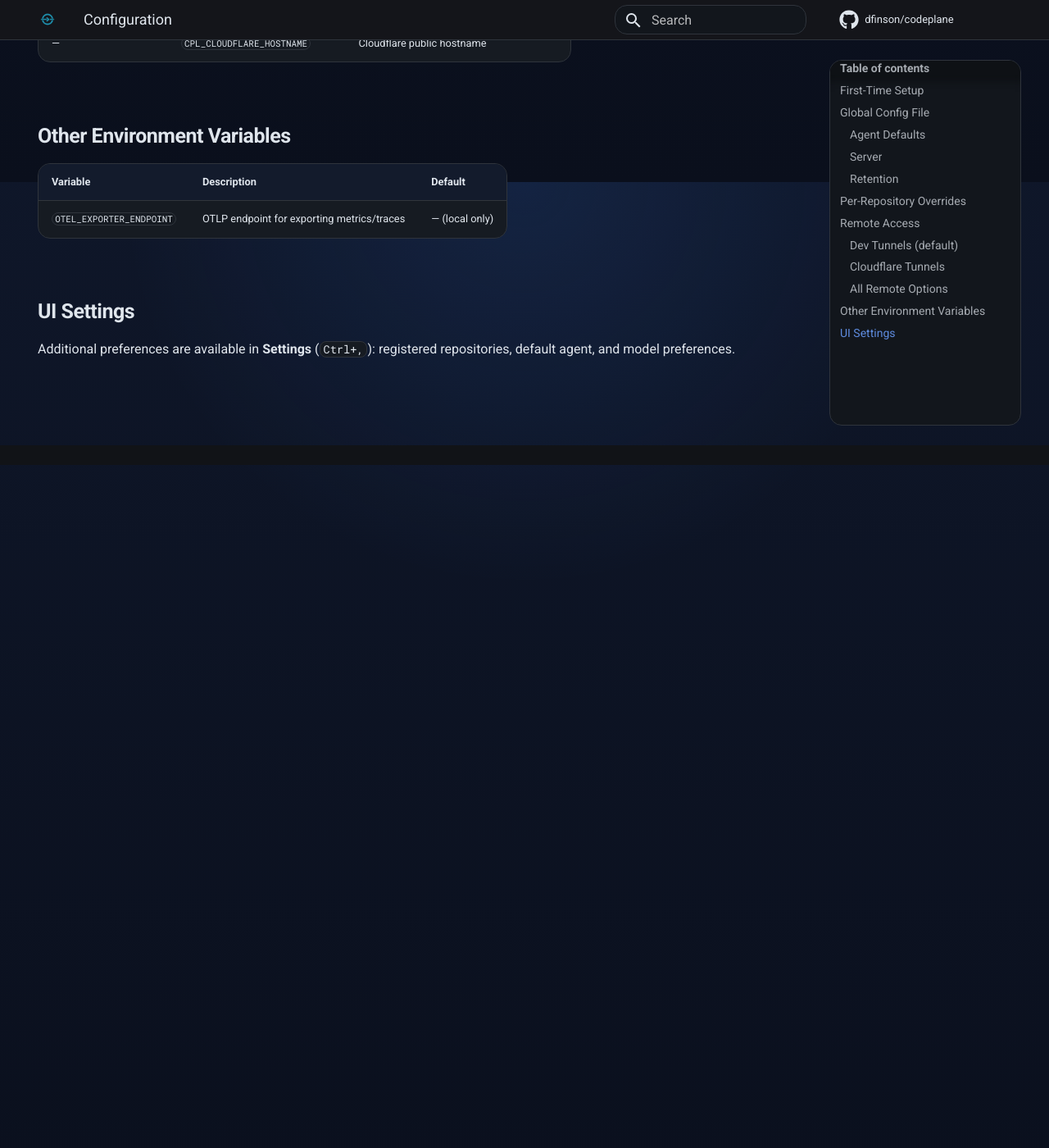
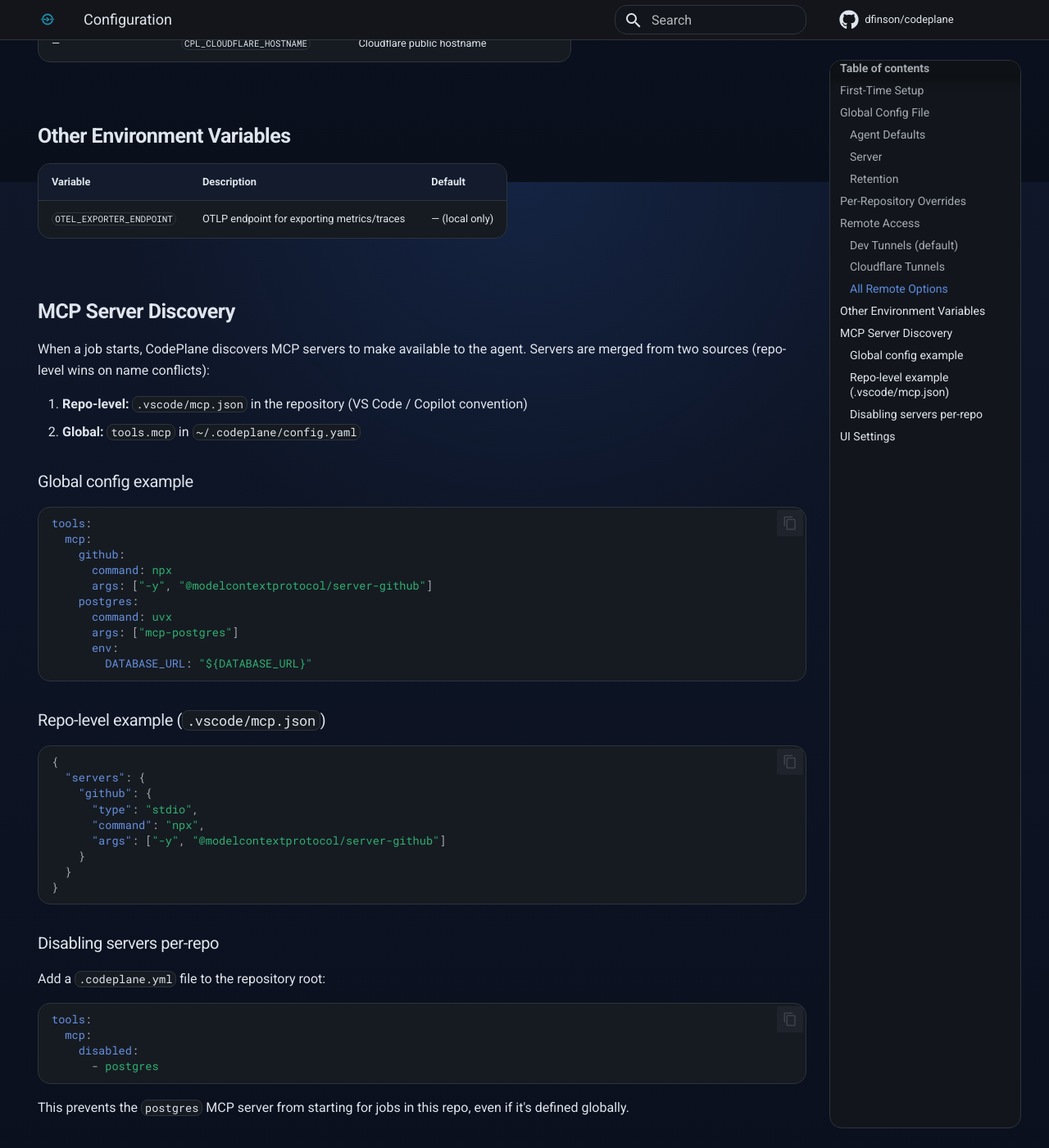
Before and after one commit to dfinson/agent-tower, an MkDocs documentation site: the page built from docs/configuration.md, in a window 1280 px wide and 1400 px high, scrolled down 2578 px. Shown: the whole window at 82% size. Built offline with MkDocs 1.6.1 and Material for MkDocs 9.7.7, drawn with Linux system fonts in a browser that asks for light colours; comment, search, counter and statistics services are not loaded; before the commit the page ends 3145 px from its top, so only the background shows below that.

Commit message:
docs: add MCP server reference and configuration docs

````diff
--- a/docs/configuration.md
+++ b/docs/configuration.md
@@ -110,6 +110,55 @@
 |----------|-------------|---------|
 | `OTEL_EXPORTER_ENDPOINT` | OTLP endpoint for exporting metrics/traces | — (local only) |
 
+## MCP Server Discovery
+
+When a job starts, CodePlane discovers MCP servers to make available to the agent. Servers are merged from two sources (repo-level wins on name conflicts):
+
+1. **Repo-level:** `.vscode/mcp.json` in the repository (VS Code / Copilot convention)
+2. **Global:** `tools.mcp` in `~/.codeplane/config.yaml`
+
+### Global config example
+
+```yaml
+tools:
+  mcp:
+    github:
+      command: npx
+      args: ["-y", "@modelcontextprotocol/server-github"]
+    postgres:
+      command: uvx
+      args: ["mcp-postgres"]
+      env:
+        DATABASE_URL: "${DATABASE_URL}"
+```
+
+### Repo-level example (`.vscode/mcp.json`)
+
+```json
+{
+  "servers": {
+    "github": {
+      "type": "stdio",
+      "command": "npx",
+      "args": ["-y", "@modelcontextprotocol/server-github"]
+    }
+  }
+}
+```
+
+### Disabling servers per-repo
+
+Add a `.codeplane.yml` file to the repository root:
+
+```yaml
+tools:
+  mcp:
+    disabled:
+      - postgres
+```
+
+This prevents the `postgres` MCP server from starting for jobs in this repo, even if it's defined globally.
+
 ## UI Settings
 
 Additional preferences are available in **Settings** (`Ctrl+,`): registered repositories, default agent, and model preferences.
--- a/mkdocs.yml
+++ b/mkdocs.yml
@@ -60,6 +60,7 @@
   - Reference:
       - CLI: reference/cli.md
       - REST API: reference/rest-api.md
+      - MCP Server: reference/mcp-server.md
       - SSE Events: reference/sse-events.md
       - Job States: reference/job-states.md
       - Keyboard Shortcuts: reference/keyboard-shortcuts.md
````
Also changed, not shown: docs/guide.md (+5 -1 lines), docs/reference/index.md (+1 -0 lines), docs/reference/mcp-server.md (added, +92 -0 lines).
